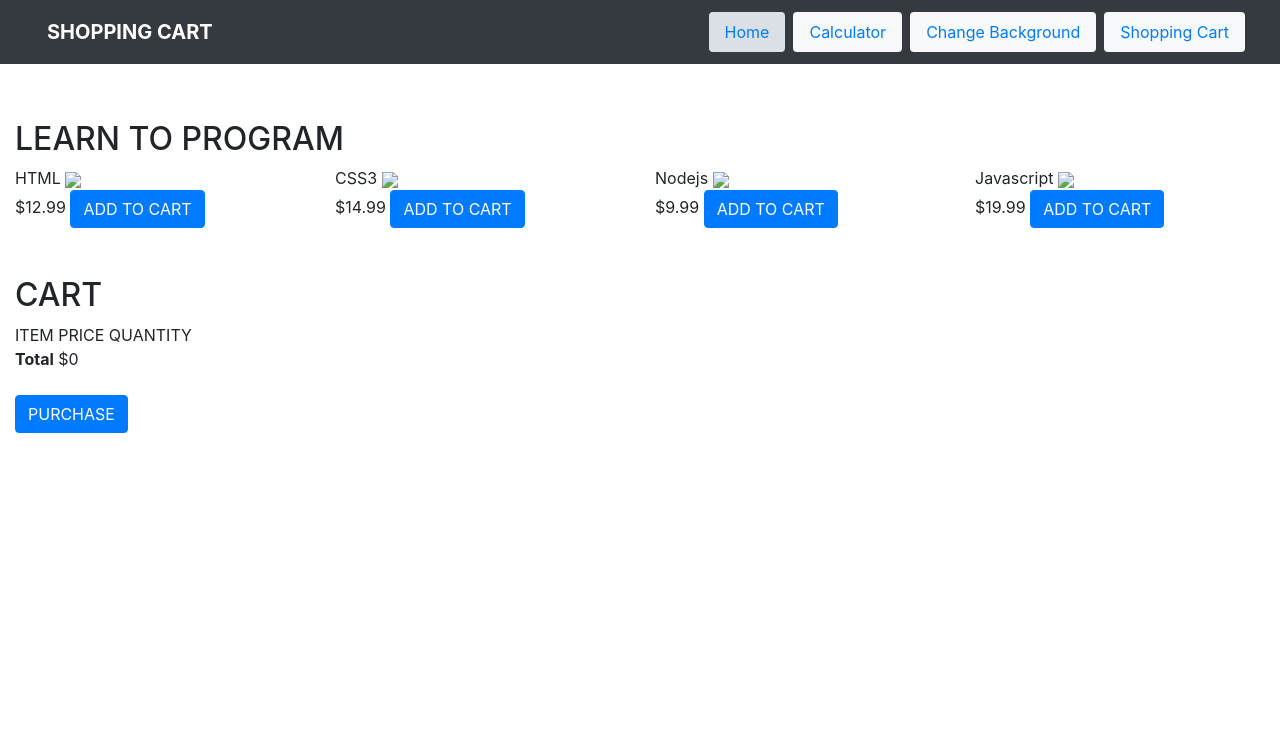
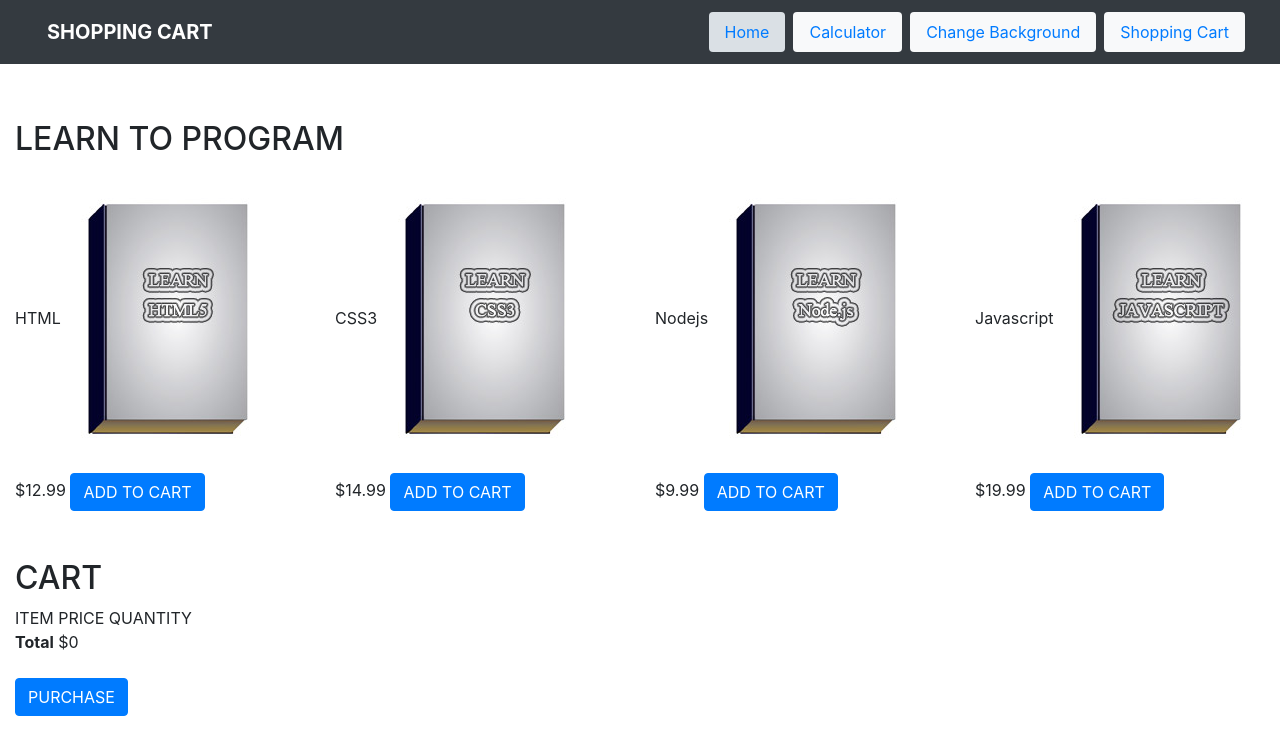
Before and after one commit to maxwelljb55/homework, a plain HTML site: page cart.html in a window 1280 px wide. Drawn offline with nearby package versions, Linux system fonts and the light colour scheme.

Commit message:
Add files via upload

```diff
--- a/cart.html
+++ b/cart.html
@@ -53,7 +53,7 @@
             <div class="shop-items row">
                 <div class="shop-item col">
                     <span class="shop-item-title">HTML</span>
-                    <img class="shop-item-image" src="images/html.jpg">
+                    <img class="shop-item-image" src="html.jpg">
                     <div class="shop-item-details">
                         <span class="shop-item-price">$12.99</span>
                         <button class="btn btn-primary shop-item-button" type="button">ADD TO CART</button>
@@ -61,7 +61,7 @@
                 </div>
                 <div class="shop-item col">
                     <span class="shop-item-title">CSS3</span>
-                    <img class="shop-item-image" src="images/css3.jpg">
+                    <img class="shop-item-image" src="css3.jpg">
                     <div class="shop-item-details">
                         <span class="shop-item-price">$14.99</span>
                         <button class="btn btn-primary shop-item-button"type="button">ADD TO CART</button>
@@ -69,7 +69,7 @@
                 </div>
                 <div class="shop-item col">
                     <span class="shop-item-title">Nodejs</span>
-                    <img class="shop-item-image" src="images/node.jpg">
+                    <img class="shop-item-image" src="node.jpg">
                     <div class="shop-item-details">
                         <span class="shop-item-price">$9.99</span>
                         <button class="btn btn-primary shop-item-button" type="button">ADD TO CART</button>
@@ -77,7 +77,7 @@
                 </div>
                 <div class="shop-item col">
                     <span class="shop-item-title">Javascript</span>
-                    <img class="shop-item-image" src="images/js.jpg">
+                    <img class="shop-item-image" src="js.jpg">
                     <div class="shop-item-details">
                         <span class="shop-item-price">$19.99</span>
                         <button class="btn btn-primary shop-item-button" type="button">ADD TO CART</button>
```
